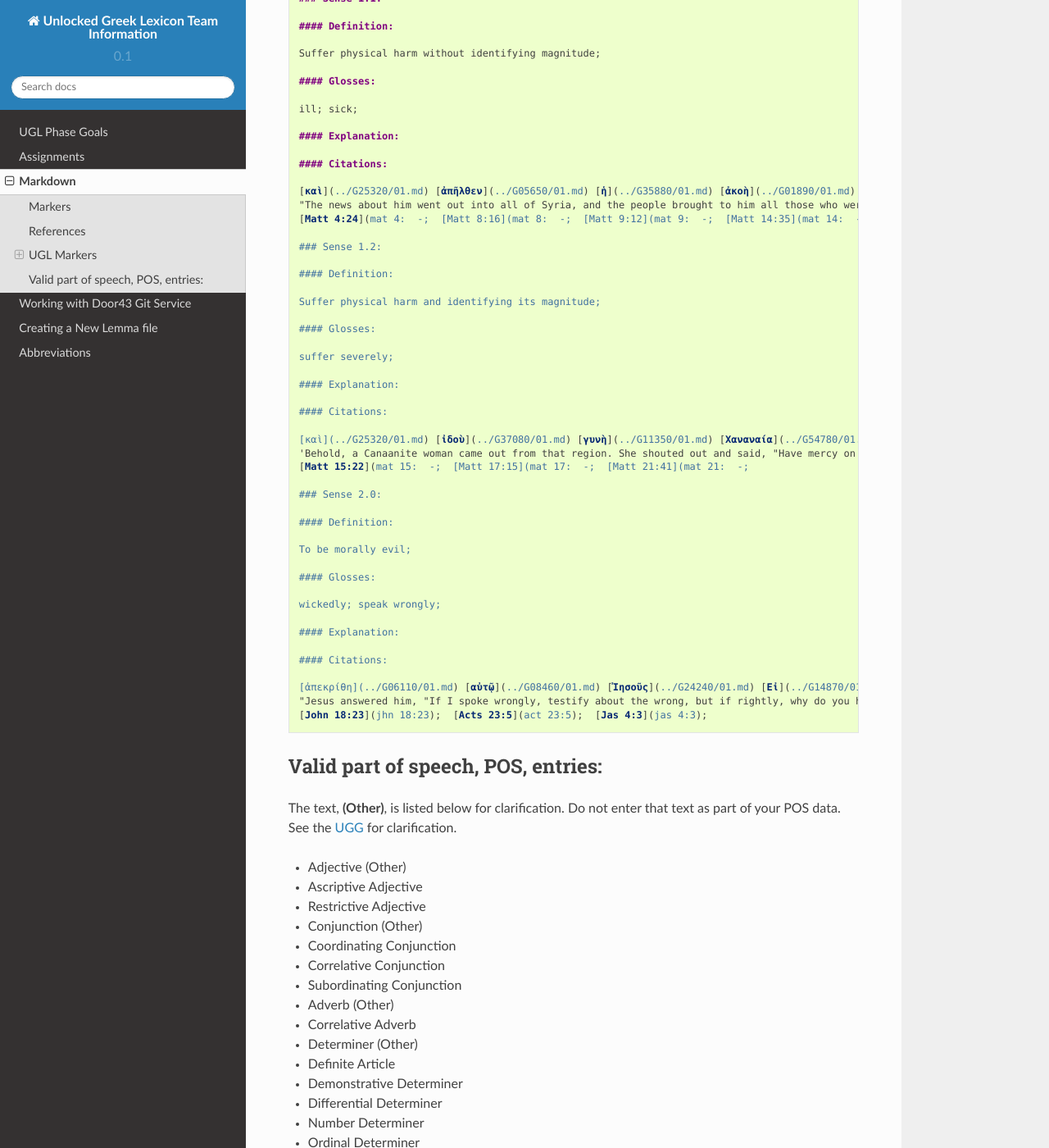
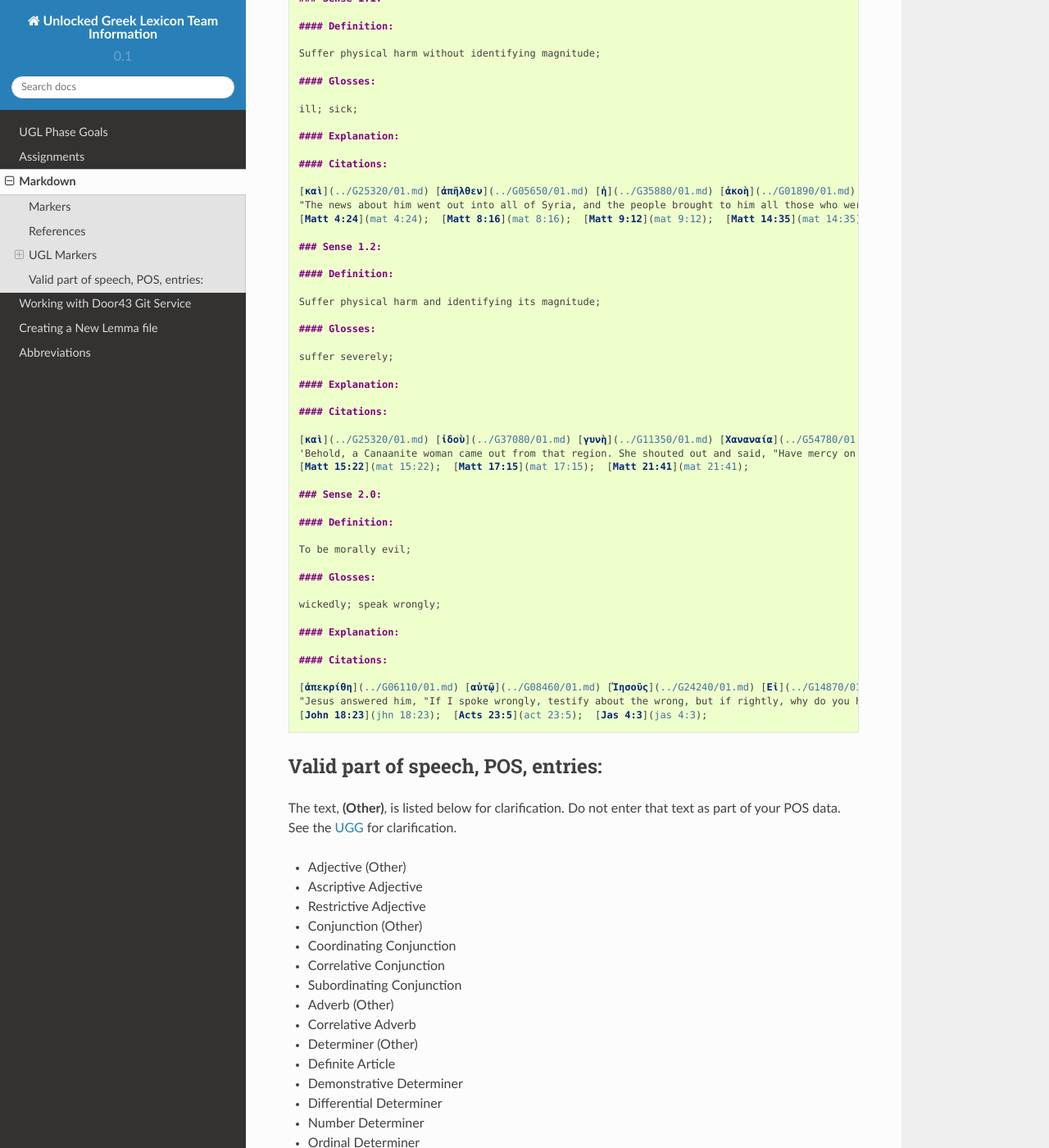
Before and after one commit to unfoldingWord-dev/Unlocked-Greek-Lexicon-Info, a Sphinx documentation site: the page built from docs/markdown.rst, in a window 1280 px wide and 1400 px high, scrolled down 7386 px. Shown: the whole window at 82% size. Built offline with Sphinx 7.4.7 and the Read the Docs theme 2.0.0, drawn with Linux system fonts in a browser that asks for light colours.

Commit message:
Clean up bad citation links

```diff
--- a/docs/markdown.rst
+++ b/docs/markdown.rst
@@ -234,7 +234,7 @@ Example Markdown file:
 
     [καὶ](../G25320/01.md) [ἀπῆλθεν](../G05650/01.md) [ἡ](../G35880/01.md) [ἀκοὴ](../G01890/01.md) [αὐτοῦ](../G08460/01.md) [εἰς](../G15190/01.md) [ὅλην](../G36500/01.md) [τὴν](../G35880/01.md) [Συρίαν](../G49470/01.md) [καὶ](../G25320/01.md) [προσήνεγκαν](../G43740/01.md) [αὐτῷ](../G08460/01.md) [πάντας](../G39560/01.md) [τοὺς](../G35880/01.md) κακῶς [ἔχοντας](../G21920/01.md) [ποικίλαις](../G41640/01.md) [νόσοις](../G35540/01.md) [καὶ](../G25320/01.md) [βασάνοις](../G09310/01.md) [συνεχομένους](../G49120/01.md) [καὶ](../G25320/01.md) [δαιμονιζομένους](../G11390/01.md) [καὶ](../G25320/01.md) [σεληνιαζομένους](../G45830/01.md) [καὶ](../G25320/01.md) [παραλυτικούς](../G38850/01.md) [καὶ](../G25320/01.md) [ἐθεράπευσεν](../G23230/01.md) [αὐτούς](../G08460/01.md),
     "The news about him went out into all of Syria, and the people brought to him all those who were sick, ill with various diseases and pains, those possessed by demons, and the epileptic and paralytic. Jesus healed them.",
-    [Matt 4:24](mat 4:  -;  [Matt 8:16](mat 8:  -;  [Matt 9:12](mat 9:  -;  [Matt 14:35](mat 14:  -;  [Mark 1:32](mrk 1:  -;  [Mark 1:34](mrk 1:  -;  [Mark 2:17](mrk 2:  -;  [Mark 6:55](mrk 6:  -;  [Luke 5:31](luk 5:  -;  [Luke 7:2](luk 7:  -;
+    [Matt 4:24](mat 4:24);  [Matt 8:16](mat 8:16);  [Matt 9:12](mat 9:12);  [Matt 14:35](mat 14:35);  [Mark 1:32](mrk 1:32);  [Mark 1:34](mrk 1:34);  [Mark 2:17](mrk 2:17);  [Mark 6:55](mrk 6:55);  [Luke 5:31](luk 5:11);  [Luke 7:2](luk 7:2);
 
     ### Sense 1.2:
 
@@ -252,7 +252,7 @@ Example Markdown file:
 
     [καὶ](../G25320/01.md) [ἰδοὺ](../G37080/01.md) [γυνὴ](../G11350/01.md) [Χαναναία](../G54780/01.md) [ἀπὸ](../G05750/01.md) [τῶν](../G35880/01.md) [ὁρίων](../G37250/01.md) [ἐκείνων](../G15650/01.md) [ἐξελθοῦσα](../G18310/01.md) [ἔκραζεν](../G28960/01.md) [λέγουσα](../G30040/01.md) [Ἐλέησόν](../G16530/01.md) [με](../G14730/01.md) [κύριε](../G29620/01.md) [υἱὸς](../G52070/01.md) [Δαυείδ](../G11380/01.md) [ἡ](../G35880/01.md) [θυγάτηρ](../G23640/01.md) [μου](../G14730/01.md) κακῶς [δαιμονίζεται](../G11390/01.md),
     'Behold, a Canaanite woman came out from that region. She shouted out and said, "Have mercy on me, Lord, Son of David! My daughter is severely demon-possessed."',
-    [Matt 15:22](mat 15:  -;  [Matt 17:15](mat 17:  -;  [Matt 21:41](mat 21:  -;
+    [Matt 15:22](mat 15:22);  [Matt 17:15](mat 17:15);  [Matt 21:41](mat 21:41);
 
     ### Sense 2.0:
 
```
